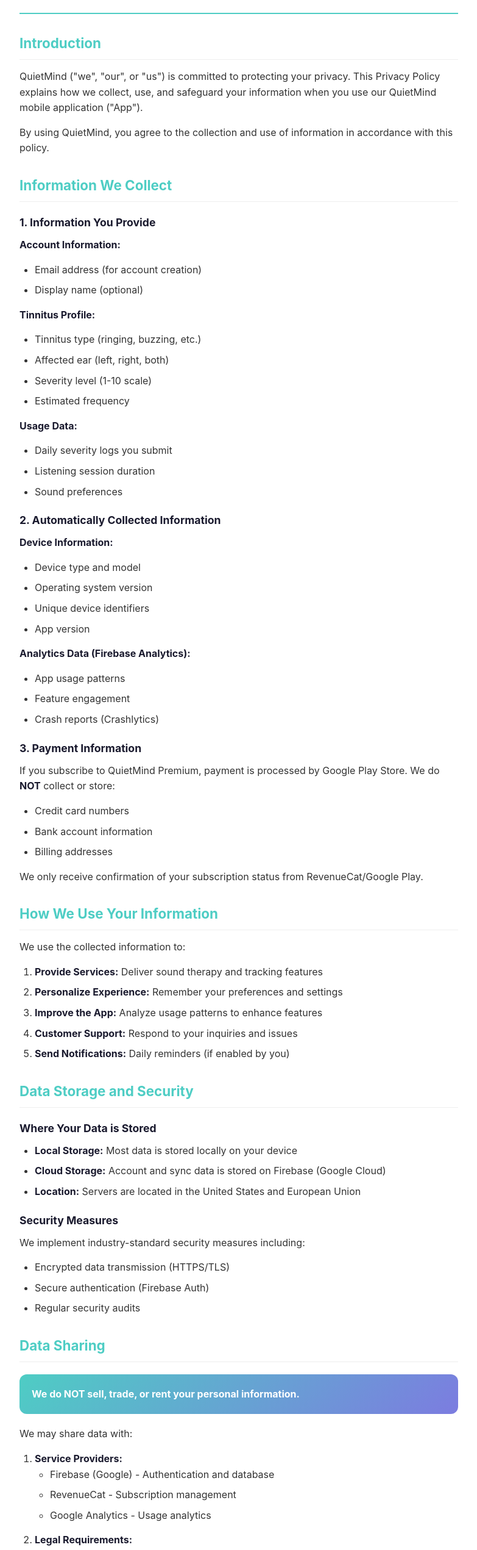
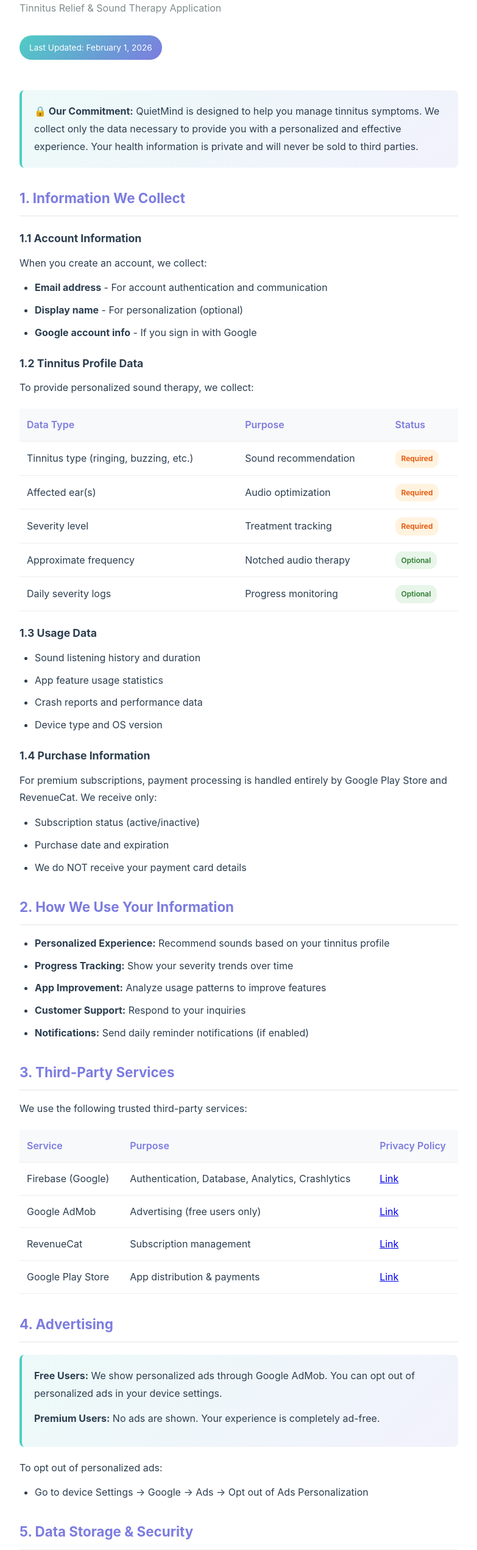
Before and after one commit to aloneaarrow/QuietMind, a plain HTML site: page index.html in a window 1280 px wide. Shown: the part 143-2684 px from the top of the page at 61% size, without its empty margins (248-1031 px from the left). Drawn offline with Linux system fonts and the light colour scheme.

Commit message:
Update index.html

```diff
--- a/index.html
+++ b/index.html
@@ -3,348 +3,397 @@
 <head>
     <meta charset="UTF-8">
     <meta name="viewport" content="width=device-width, initial-scale=1.0">
-    <title>Privacy Policy - QuietMind</title>
+    <title>QuietMind - Privacy Policy</title>
     <style>
+        :root {
+            --primary: #4ECDC4;
+            --secondary: #7C7CE0;
+            --bg: #F8FFFE;
+            --text: #2C3E50;
+            --text-light: #7F8C8D;
+        }
+
         * {
             margin: 0;
             padding: 0;
             box-sizing: border-box;
         }
+
         body {
             font-family: -apple-system, BlinkMacSystemFont, 'Segoe UI', Roboto, Oxygen, Ubuntu, sans-serif;
-            line-height: 1.6;
-            color: #333;
-            background: #f8fffe;
+            background: var(--bg);
+            color: var(--text);
+            line-height: 1.8;
             padding: 20px;
         }
+
         .container {
             max-width: 800px;
             margin: 0 auto;
             background: white;
             padding: 40px;
             border-radius: 16px;
-            box-shadow: 0 4px 20px rgba(0,0,0,0.1);
+            box-shadow: 0 4px 20px rgba(0,0,0,0.08);
         }
+
         h1 {
-            color: #1a1a2e;
-            font-size: 2rem;
+            color: var(--primary);
+            font-size: 2.5rem;
             margin-bottom: 10px;
             display: flex;
             align-items: center;
             gap: 10px;
         }
+
         h1::before {
-            content: "🎧";
+            content: '🎧';
         }
+
+        .subtitle {
+            color: var(--text-light);
+            margin-bottom: 30px;
+        }
+
         .last-updated {
-            color: #666;
-            font-size: 0.9rem;
+            background: linear-gradient(135deg, var(--primary), var(--secondary));
+            color: white;
+            padding: 8px 16px;
+            border-radius: 20px;
+            font-size: 0.85rem;
+            display: inline-block;
             margin-bottom: 30px;
-            padding-bottom: 20px;
-            border-bottom: 2px solid #4ECDC4;
         }
+
         h2 {
-            color: #4ECDC4;
+            color: var(--secondary);
             font-size: 1.4rem;
-            margin-top: 30px;
-            margin-bottom: 15px;
+            margin: 30px 0 15px 0;
             padding-bottom: 8px;
-            border-bottom: 1px solid #eee;
+            border-bottom: 2px solid #f0f0f0;
         }
+
         h3 {
-            color: #1a1a2e;
+            color: var(--text);
             font-size: 1.1rem;
-            margin-top: 20px;
-            margin-bottom: 10px;
+            margin: 20px 0 10px 0;
         }
-        p {
+
+        p, li {
+            color: var(--text);
+            margin-bottom: 12px;
+        }
+
+        ul {
+            padding-left: 25px;
             margin-bottom: 15px;
         }
-        ul, ol {
-            margin-left: 25px;
-            margin-bottom: 15px;
-        }
+
         li {
             margin-bottom: 8px;
         }
-        strong {
-            color: #1a1a2e;
+
+        .highlight-box {
+            background: linear-gradient(135deg, rgba(78,205,196,0.1), rgba(124,124,224,0.1));
+            border-left: 4px solid var(--primary);
+            padding: 20px;
+            border-radius: 8px;
+            margin: 20px 0;
         }
-        table {
+
+        .data-table {
             width: 100%;
             border-collapse: collapse;
             margin: 20px 0;
         }
-        th, td {
+
+        .data-table th,
+        .data-table td {
             padding: 12px;
             text-align: left;
-            border: 1px solid #eee;
+            border-bottom: 1px solid #eee;
         }
-        th {
-            background: #4ECDC4;
+
+        .data-table th {
+            background: #f8f9fa;
+            color: var(--secondary);
+            font-weight: 600;
+        }
+
+        .contact-box {
+            background: var(--primary);
             color: white;
-        }
-        tr:nth-child(even) {
-            background: #f9f9f9;
-        }
-        .highlight-box {
-            background: linear-gradient(135deg, #4ECDC4 0%, #7C7CE0 100%);
-            color: white;
-            padding: 20px;
-            border-radius: 12px;
-            margin: 20px 0;
-        }
-        .highlight-box strong {
-            color: white;
-        }
-        a {
-            color: #4ECDC4;
-        }
-        .contact-box {
-            background: #f8f9fa;
-            padding: 20px;
+            padding: 25px;
             border-radius: 12px;
             margin-top: 30px;
+            text-align: center;
         }
-        hr {
-            border: none;
-            border-top: 1px solid #eee;
-            margin: 30px 0;
+
+        .contact-box h3 {
+            color: white;
+            margin-bottom: 10px;
         }
-        .footer {
+
+        .contact-box a {
+            color: white;
+            text-decoration: underline;
+        }
+
+        .badge {
+            display: inline-block;
+            padding: 4px 10px;
+            border-radius: 12px;
+            font-size: 0.75rem;
+            font-weight: 600;
+        }
+
+        .badge-required {
+            background: #FFF3E0;
+            color: #E65100;
+        }
+
+        .badge-optional {
+            background: #E8F5E9;
+            color: #2E7D32;
+        }
+
+        footer {
             text-align: center;
             margin-top: 40px;
-            padding-top: 20px;
-            border-top: 2px solid #4ECDC4;
-            color: #666;
+            color: var(--text-light);
+            font-size: 0.9rem;
+        }
+
+        @media (max-width: 600px) {
+            .container {
+                padding: 20px;
+            }
+
+            h1 {
+                font-size: 1.8rem;
+            }
         }
     </style>
 </head>
 <body>
     <div class="container">
-        <h1>Privacy Policy for QuietMind</h1>
-        <p class="last-updated"><strong>Last Updated:</strong> February 1, 2026</p>
+        <h1>QuietMind Privacy Policy</h1>
+        <p class="subtitle">Tinnitus Relief & Sound Therapy Application</p>
+        <span class="last-updated">Last Updated: February 1, 2026</span>
 
-        <h2>Introduction</h2>
-        <p>QuietMind ("we", "our", or "us") is committed to protecting your privacy. This Privacy Policy explains how we collect, use, and safeguard your information when you use our QuietMind mobile application ("App").</p>
-        <p>By using QuietMind, you agree to the collection and use of information in accordance with this policy.</p>
+        <div class="highlight-box">
+            <strong>🔒 Our Commitment:</strong> QuietMind is designed to help you manage tinnitus symptoms. We collect only the data necessary to provide you with a personalized and effective experience. Your health information is private and will never be sold to third parties.
+        </div>
 
-        <h2>Information We Collect</h2>
+        <h2>1. Information We Collect</h2>
 
-        <h3>1. Information You Provide</h3>
-        <p><strong>Account Information:</strong></p>
+        <h3>1.1 Account Information</h3>
+        <p>When you create an account, we collect:</p>
         <ul>
-            <li>Email address (for account creation)</li>
-            <li>Display name (optional)</li>
+            <li><strong>Email address</strong> - For account authentication and communication</li>
+            <li><strong>Display name</strong> - For personalization (optional)</li>
+            <li><strong>Google account info</strong> - If you sign in with Google</li>
         </ul>
 
-        <p><strong>Tinnitus Profile:</strong></p>
+        <h3>1.2 Tinnitus Profile Data</h3>
+        <p>To provide personalized sound therapy, we collect:</p>
+        <table class="data-table">
+            <tr>
+                <th>Data Type</th>
+                <th>Purpose</th>
+                <th>Status</th>
+            </tr>
+            <tr>
+                <td>Tinnitus type (ringing, buzzing, etc.)</td>
+                <td>Sound recommendation</td>
+                <td><span class="badge badge-required">Required</span></td>
+            </tr>
+            <tr>
+                <td>Affected ear(s)</td>
+                <td>Audio optimization</td>
+                <td><span class="badge badge-required">Required</span></td>
+            </tr>
+            <tr>
+                <td>Severity level</td>
+                <td>Treatment tracking</td>
+                <td><span class="badge badge-required">Required</span></td>
+            </tr>
+            <tr>
+                <td>Approximate frequency</td>
+                <td>Notched audio therapy</td>
+                <td><span class="badge badge-optional">Optional</span></td>
+            </tr>
+            <tr>
+                <td>Daily severity logs</td>
+                <td>Progress monitoring</td>
+                <td><span class="badge badge-optional">Optional</span></td>
+            </tr>
+        </table>
+
+        <h3>1.3 Usage Data</h3>
         <ul>
-            <li>Tinnitus type (ringing, buzzing, etc.)</li>
-            <li>Affected ear (left, right, both)</li>
-            <li>Severity level (1-10 scale)</li>
-            <li>Estimated frequency</li>
+            <li>Sound listening history and duration</li>
+            <li>App feature usage statistics</li>
+            <li>Crash reports and performance data</li>
+            <li>Device type and OS version</li>
         </ul>
 
-        <p><strong>Usage Data:</strong></p>
+        <h3>1.4 Purchase Information</h3>
+        <p>For premium subscriptions, payment processing is handled entirely by Google Play Store and RevenueCat. We receive only:</p>
         <ul>
-            <li>Daily severity logs you submit</li>
-            <li>Listening session duration</li>
-            <li>Sound preferences</li>
+            <li>Subscription status (active/inactive)</li>
+            <li>Purchase date and expiration</li>
+            <li>We do NOT receive your payment card details</li>
         </ul>
 
-        <h3>2. Automatically Collected Information</h3>
-        <p><strong>Device Information:</strong></p>
+        <h2>2. How We Use Your Information</h2>
         <ul>
-            <li>Device type and model</li>
-            <li>Operating system version</li>
-            <li>Unique device identifiers</li>
-            <li>App version</li>
+            <li><strong>Personalized Experience:</strong> Recommend sounds based on your tinnitus profile</li>
+            <li><strong>Progress Tracking:</strong> Show your severity trends over time</li>
+            <li><strong>App Improvement:</strong> Analyze usage patterns to improve features</li>
+            <li><strong>Customer Support:</strong> Respond to your inquiries</li>
+            <li><strong>Notifications:</strong> Send daily reminder notifications (if enabled)</li>
         </ul>
 
-        <p><strong>Analytics Data (Firebase Analytics):</strong></p>
-        <ul>
-            <li>App usage patterns</li>
-            <li>Feature engagement</li>
-            <li>Crash reports (Crashlytics)</li>
-        </ul>
+        <h2>3. Third-Party Services</h2>
+        <p>We use the following trusted third-party services:</p>
 
-        <h3>3. Payment Information</h3>
-        <p>If you subscribe to QuietMind Premium, payment is processed by Google Play Store. We do <strong>NOT</strong> collect or store:</p>
-        <ul>
-            <li>Credit card numbers</li>
-            <li>Bank account information</li>
-            <li>Billing addresses</li>
-        </ul>
-        <p>We only receive confirmation of your subscription status from RevenueCat/Google Play.</p>
-
-        <h2>How We Use Your Information</h2>
-        <p>We use the collected information to:</p>
-        <ol>
-            <li><strong>Provide Services:</strong> Deliver sound therapy and tracking features</li>
-            <li><strong>Personalize Experience:</strong> Remember your preferences and settings</li>
-            <li><strong>Improve the App:</strong> Analyze usage patterns to enhance features</li>
-            <li><strong>Customer Support:</strong> Respond to your inquiries and issues</li>
-            <li><strong>Send Notifications:</strong> Daily reminders (if enabled by you)</li>
-        </ol>
-
-        <h2>Data Storage and Security</h2>
-
-        <h3>Where Your Data is Stored</h3>
-        <ul>
-            <li><strong>Local Storage:</strong> Most data is stored locally on your device</li>
-            <li><strong>Cloud Storage:</strong> Account and sync data is stored on Firebase (Google Cloud)</li>
-            <li><strong>Location:</strong> Servers are located in the United States and European Union</li>
-        </ul>
-
-        <h3>Security Measures</h3>
-        <p>We implement industry-standard security measures including:</p>
-        <ul>
-            <li>Encrypted data transmission (HTTPS/TLS)</li>
-            <li>Secure authentication (Firebase Auth)</li>
-            <li>Regular security audits</li>
-        </ul>
-
-        <h2>Data Sharing</h2>
-        <div class="highlight-box">
-            <strong>We do NOT sell, trade, or rent your personal information.</strong>
-        </div>
-
-        <p>We may share data with:</p>
-        <ol>
-            <li><strong>Service Providers:</strong>
-                <ul>
-                    <li>Firebase (Google) - Authentication and database</li>
-                    <li>RevenueCat - Subscription management</li>
-                    <li>Google Analytics - Usage analytics</li>
-                </ul>
-            </li>
-            <li><strong>Legal Requirements:</strong>
-                <ul>
-                    <li>When required by law or legal process</li>
-                    <li>To protect our rights or safety</li>
-                </ul>
-            </li>
-        </ol>
-
-        <h2>Your Rights and Choices</h2>
-
-        <h3>Access and Portability</h3>
-        <p>You can request a copy of your data at any time.</p>
-
-        <h3>Deletion</h3>
-        <p>You can delete your account and all associated data by:</p>
-        <ol>
-            <li>Going to Settings > Account > Delete Account</li>
-            <li>Contacting us at privacy@quietmind.app</li>
-        </ol>
-
-        <h3>Opt-Out Options</h3>
-        <ul>
-            <li><strong>Notifications:</strong> Disable in Settings > Notifications</li>
-            <li><strong>Analytics:</strong> Contact us to opt-out of analytics</li>
-        </ul>
-
-        <h3>Data Retention</h3>
-        <ul>
-            <li><strong>Active accounts:</strong> Data retained while account is active</li>
-            <li><strong>Deleted accounts:</strong> Data removed within 30 days</li>
-            <li><strong>Anonymized analytics:</strong> Retained indefinitely</li>
-        </ul>
-
-        <h2>Children's Privacy</h2>
-        <p>QuietMind is not intended for children under 13 years of age. We do not knowingly collect personal information from children under 13.</p>
-
-        <h2>Third-Party Services</h2>
-        <table>
+        <table class="data-table">
             <tr>
                 <th>Service</th>
                 <th>Purpose</th>
                 <th>Privacy Policy</th>
             </tr>
             <tr>
-                <td>Firebase</td>
-                <td>Authentication, Database</td>
-                <td><a href="https://policies.google.com/privacy">Google Privacy Policy</a></td>
+                <td>Firebase (Google)</td>
+                <td>Authentication, Database, Analytics, Crashlytics</td>
+                <td><a href="https://firebase.google.com/support/privacy" target="_blank">Link</a></td>
             </tr>
             <tr>
-                <td>Google Play</td>
-                <td>App Distribution, Payments</td>
-                <td><a href="https://policies.google.com/privacy">Google Privacy Policy</a></td>
+                <td>Google AdMob</td>
+                <td>Advertising (free users only)</td>
+                <td><a href="https://policies.google.com/privacy" target="_blank">Link</a></td>
             </tr>
             <tr>
                 <td>RevenueCat</td>
-                <td>Subscription Management</td>
-                <td><a href="https://www.revenuecat.com/privacy">RevenueCat Privacy</a></td>
+                <td>Subscription management</td>
+                <td><a href="https://www.revenuecat.com/privacy" target="_blank">Link</a></td>
+            </tr>
+            <tr>
+                <td>Google Play Store</td>
+                <td>App distribution & payments</td>
+                <td><a href="https://policies.google.com/privacy" target="_blank">Link</a></td>
             </tr>
         </table>
 
-        <h2>International Users</h2>
-        <p>If you are accessing QuietMind from outside the United States, please be aware that your information may be transferred to, stored, and processed in the United States.</p>
-        <p>For users in the European Economic Area (EEA), we comply with GDPR requirements regarding data protection.</p>
+        <h2>4. Advertising</h2>
+        <div class="highlight-box">
+            <p><strong>Free Users:</strong> We show personalized ads through Google AdMob. You can opt out of personalized ads in your device settings.</p>
+            <p><strong>Premium Users:</strong> No ads are shown. Your experience is completely ad-free.</p>
+        </div>
+        <p>To opt out of personalized ads:</p>
+        <ul>
+            <li>Go to device Settings → Google → Ads → Opt out of Ads Personalization</li>
+        </ul>
 
-        <h2>Changes to This Policy</h2>
-        <p>We may update this Privacy Policy from time to time. We will notify you of any changes by:</p>
+        <h2>5. Data Storage & Security</h2>
         <ul>
-            <li>Posting the new Privacy Policy in the App</li>
-            <li>Updating the "Last Updated" date</li>
-            <li>Sending a notification for significant changes</li>
+            <li>Data is stored securely on Firebase (Google Cloud Platform)</li>
+            <li>All data transmission uses SSL/TLS encryption</li>
+            <li>We implement industry-standard security practices</li>
+            <li>Account data is stored for the duration of your account</li>
+            <li>Listening history is retained for 12 months for analytics</li>
+        </ul>
+
+        <h2>6. Your Rights</h2>
+        <p>You have the right to:</p>
+        <ul>
+            <li><strong>Access:</strong> Request a copy of your personal data</li>
+            <li><strong>Correction:</strong> Update inaccurate data in app settings</li>
+            <li><strong>Deletion:</strong> Request deletion of your account and data</li>
+            <li><strong>Portability:</strong> Export your data in a machine-readable format</li>
+            <li><strong>Opt-out:</strong> Disable notifications and personalized ads</li>
+        </ul>
+
+        <p>To exercise these rights, contact us at the email below or use in-app settings.</p>
+
+        <h2>7. Data Retention</h2>
+        <table class="data-table">
+            <tr>
+                <th>Data Type</th>
+                <th>Retention Period</th>
+            </tr>
+            <tr>
+                <td>Account information</td>
+                <td>Until account deletion</td>
+            </tr>
+            <tr>
+                <td>Tinnitus profile</td>
+                <td>Until account deletion</td>
+            </tr>
+            <tr>
+                <td>Severity logs</td>
+                <td>24 months</td>
+            </tr>
+            <tr>
+                <td>Listening history</td>
+                <td>12 months</td>
+            </tr>
+            <tr>
+                <td>Analytics data</td>
+                <td>14 months (Google Analytics)</td>
+            </tr>
+        </table>
+
+        <h2>8. Children's Privacy</h2>
+        <p>QuietMind is not intended for children under 13. We do not knowingly collect personal information from children. If you believe we have collected data from a child, please contact us immediately.</p>
+
+        <h2>9. International Data Transfers</h2>
+        <p>Your data may be processed in the United States and other countries where Google (Firebase) maintains data centers. We ensure appropriate safeguards are in place through Google's data processing agreements.</p>
+
+        <h2>10. Changes to This Policy</h2>
+        <p>We may update this privacy policy from time to time. We will notify you of significant changes through:</p>
+        <ul>
+            <li>In-app notification</li>
+            <li>Email notification (for major changes)</li>
+            <li>Updated "Last Modified" date at the top of this policy</li>
+        </ul>
+
+        <h2>11. California Privacy Rights (CCPA)</h2>
+        <p>California residents have additional rights under CCPA:</p>
+        <ul>
+            <li>Right to know what personal information is collected</li>
+            <li>Right to delete personal information</li>
+            <li>Right to opt-out of the sale of personal information</li>
+            <li><strong>We do not sell your personal information</strong></li>
+        </ul>
+
+        <h2>12. European Privacy Rights (GDPR)</h2>
+        <p>EU/EEA residents have additional rights under GDPR:</p>
+        <ul>
+            <li>Legal basis for processing: Consent and legitimate interest</li>
+            <li>Right to withdraw consent at any time</li>
+            <li>Right to lodge a complaint with a supervisory authority</li>
         </ul>
 
         <div class="contact-box">
-            <h2>Contact Us</h2>
-            <p>If you have any questions about this Privacy Policy, please contact us:</p>
-            <p><strong>Email:</strong> <a href="mailto:aloneaarrow@gmail.com">aloneaarrow@gmail.com</a></p>
-            <p><strong>Developer:</strong> AloneAarrow</p>
+            <h3>📧 Contact Us</h3>
+            <p>For any privacy-related questions or data requests:</p>
+            <p>
+                <a href="aloneaarrow@gmail.com">aloneaarrow@gmail.com</a>
+            </p>
+            <p style="margin-top: 15px; font-size: 0.9rem;">
+                AloneAarrow<br>
+                QuietMind Team
+            </p>
         </div>
 
-        <h2>Summary</h2>
-        <table>
-            <tr>
-                <th>What We Collect</th>
-                <th>Why</th>
-                <th>Shared With</th>
-            </tr>
-            <tr>
-                <td>Email, Name</td>
-                <td>Account creation</td>
-                <td>Firebase</td>
-            </tr>
-            <tr>
-                <td>Tinnitus Profile</td>
-                <td>Personalization</td>
-                <td>Stored locally</td>
-            </tr>
-            <tr>
-                <td>Severity Logs</td>
-                <td>Tracking progress</td>
-                <td>Firebase (sync)</td>
-            </tr>
-            <tr>
-                <td>Listening Data</td>
-                <td>Usage analytics</td>
-                <td>Firebase Analytics</td>
-            </tr>
-            <tr>
-                <td>Device Info</td>
-                <td>App compatibility</td>
-                <td>Firebase Crashlytics</td>
-            </tr>
-            <tr>
-                <td>Payment Status</td>
-                <td>Premium features</td>
-                <td>RevenueCat</td>
-            </tr>
-        </table>
-
-        <div class="highlight-box" style="text-align: center;">
-            <strong>Your data is yours.</strong><br>
-            We only collect what's necessary to provide you with the best tinnitus relief experience.
-        </div>
-
-        <div class="footer">
-            <p>© 2026 QuietMind by AloneAarrow. All Rights Reserved.</p>
-        </div>
+        <footer>
+            <p>© 2026 QuietMind - Tinnitus Relief App. All rights reserved.</p>
+            <p style="margin-top: 10px;">
+                <a href="terms.html" style="color: var(--primary);">Terms of Service</a> |
+                <a href="aloneaarrow@gmail.com" style="color: var(--primary);">Support</a>
+            </p>
+        </footer>
     </div>
 </body>
 </html>
```
